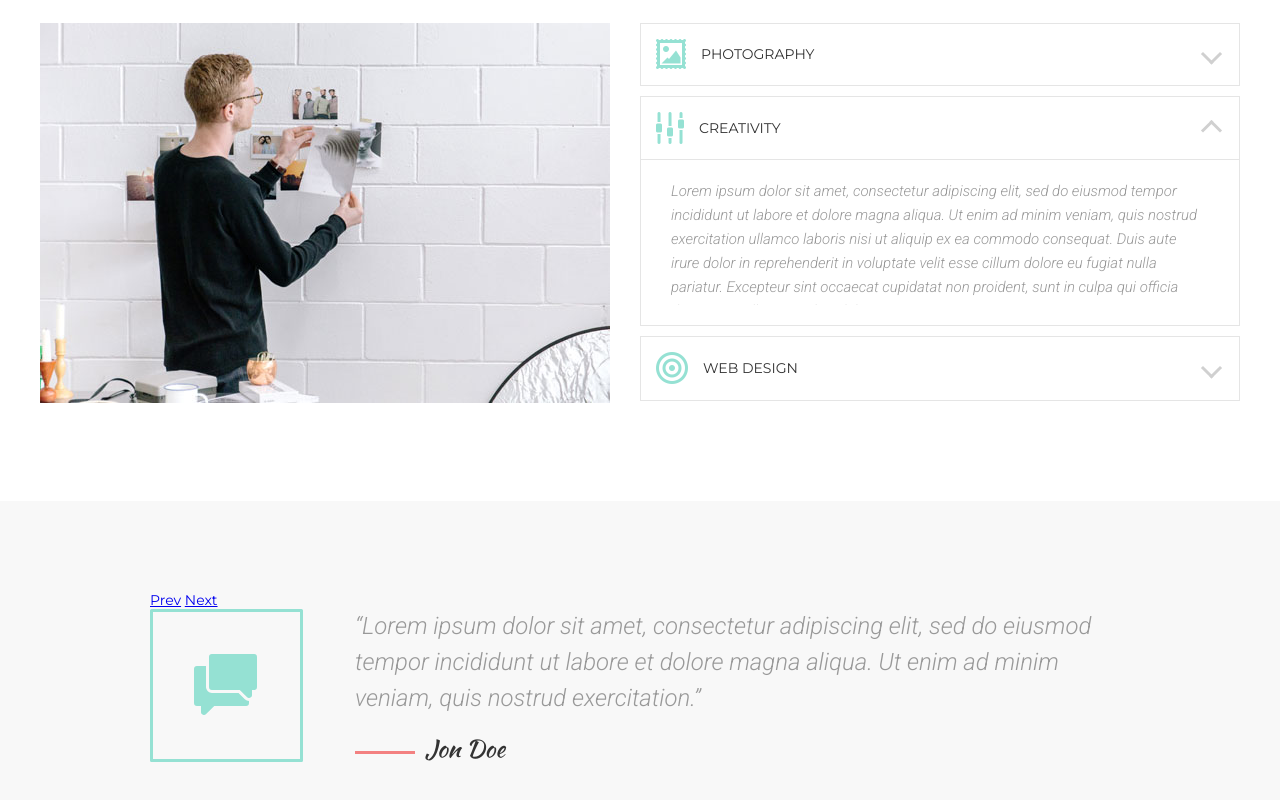
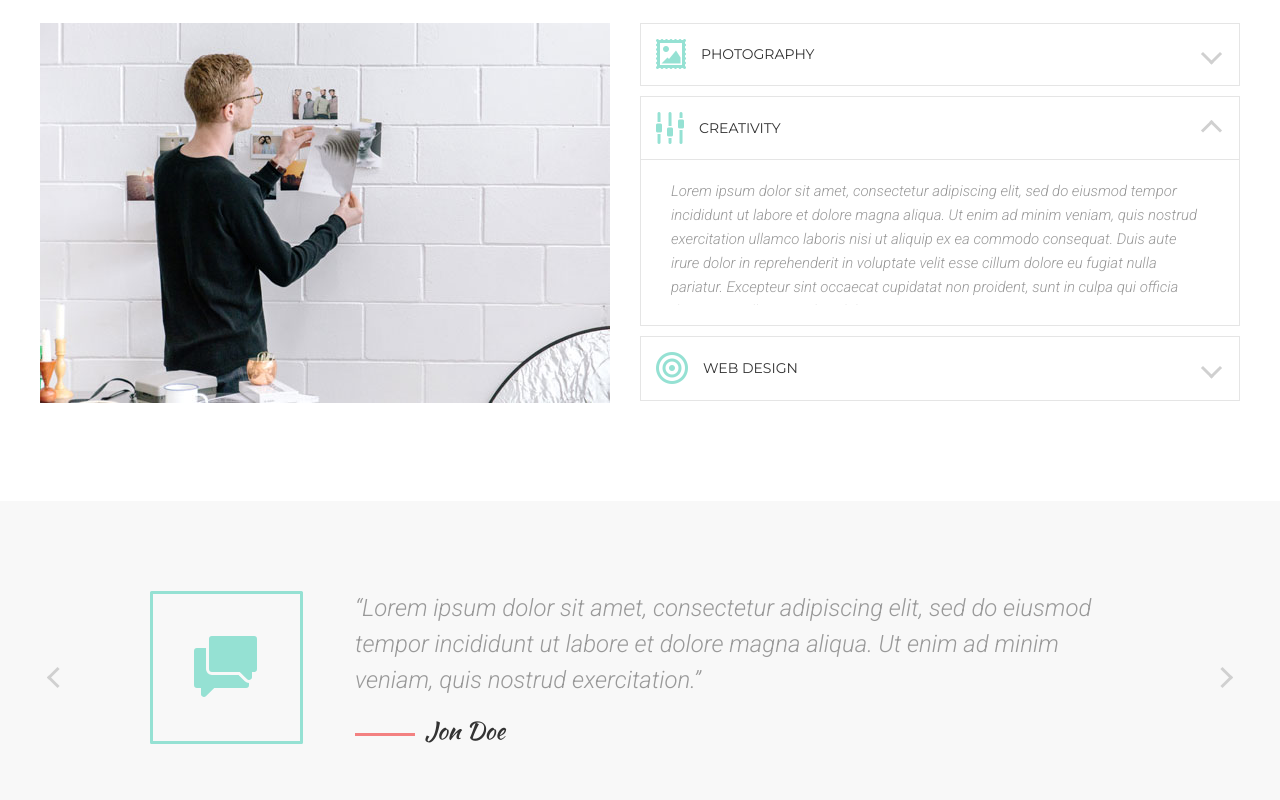
Before and after one commit to oabanin/portfolio2, a plain HTML site: page index.html in a window 1280 px wide. Shown: the part 3594-4394 px from the top of the page. Drawn offline with Linux system fonts and the light colour scheme.

Commit message:
finished quotes (reviews) section

```diff
--- a/css/style.css
+++ b/css/style.css
@@ -638,6 +638,7 @@ hr{
 }
 
 .reviews {
+	position: relative;
 	padding: 0 110px;
 }
 
@@ -697,6 +698,33 @@ hr{
 	width: 60px;
 	height: 3px;
 	background-color: #f38181;
+}
 
+.reviews__btn {
+	position: absolute;
+	top: 50%;
+	z-index: 1;
 
+	font-size: 0;
+	color: transparent;
+
+	transform: translateY(-50%);
+
+	width: 15px;
+	height: 15px;
+
+	border-left: 3px solid #d0d0d0;
+	border-top: 3px solid #d0d0d0;
 }
+
+.reviews__btn--prev{
+	left: 10px;
+
+	transform: rotate(-45deg);
+}
+
+.reviews__btn--next{
+	right: 10px;
+
+	transform: rotate(135deg);
+}
```
